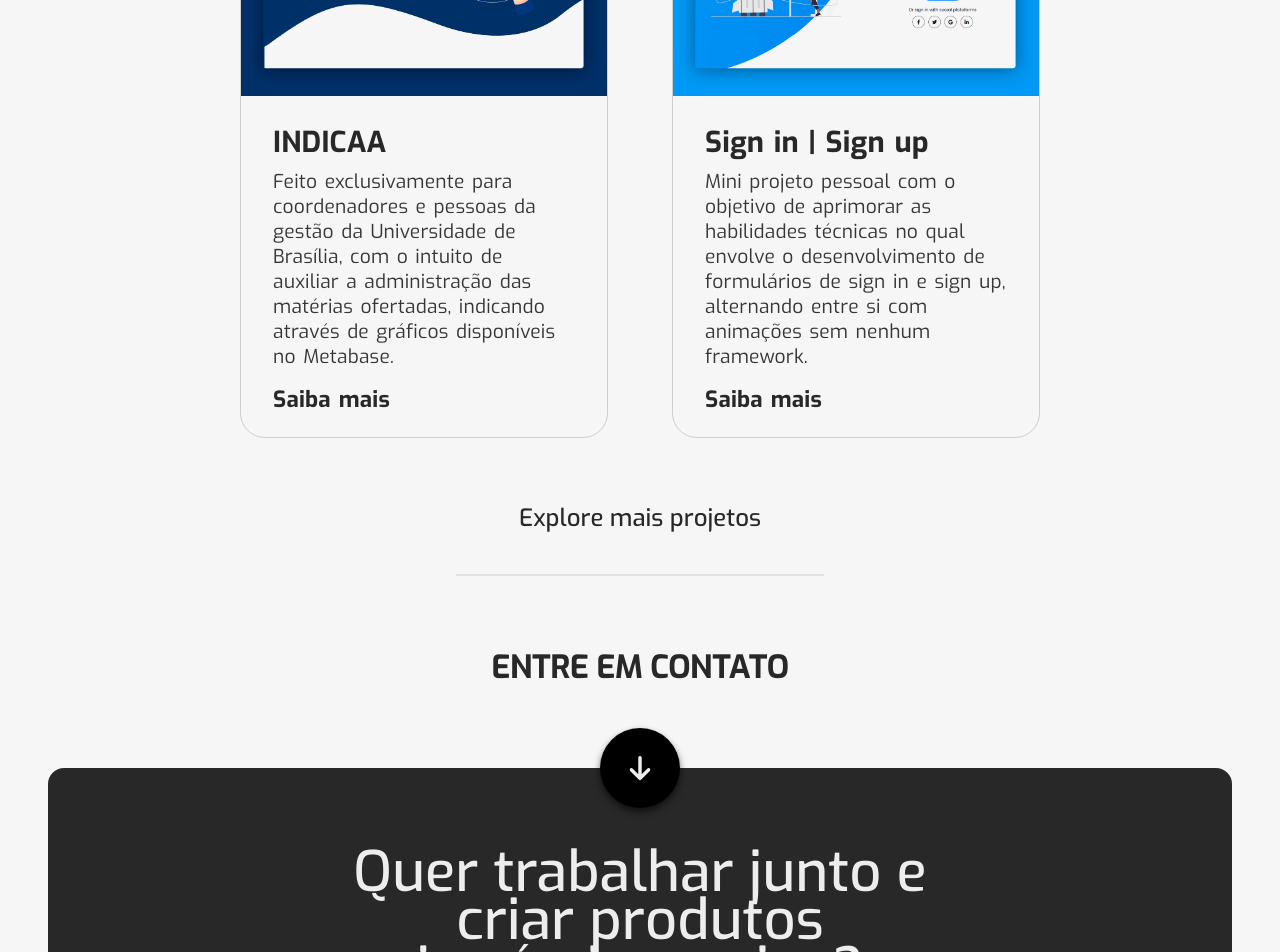
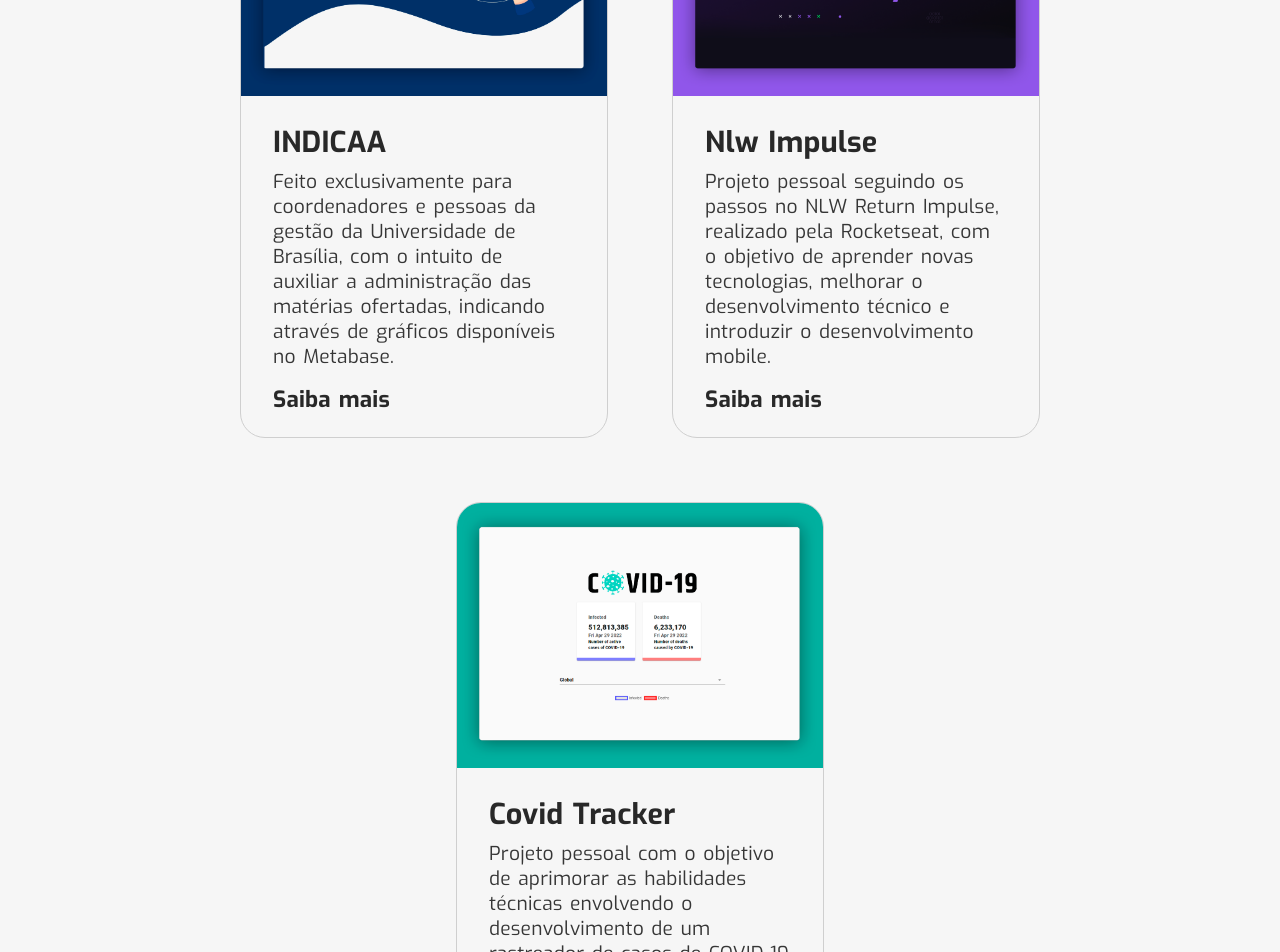
Before and after one commit to guibrbs/Portfolio-OLD, a React (Vite) app: page / in a window 1280 px wide. Shown: the part 1140-2092 px from the top of the page. Built offline with nearby package versions, Linux system fonts and the light colour scheme.

Commit message:
:rocket: Inserting nlw project banner

```diff
--- a/src/components/Projects/index.tsx
+++ b/src/components/Projects/index.tsx
@@ -6,7 +6,8 @@ import CloneNetflix from "../../assets/images/clone-netflix.png";
 import LandingPage from "../../assets/images/landing-page.png";
 import InteractiveRating from "../../assets/images/interactive-rating.png";
 import CovidTracker from "../../assets/images/covid-tracker.png";
-import { Link, NavLink } from "react-router-dom";
+import NlwImpulse from "../../assets/images/nlw-impulse.png"
+import { NavLink } from "react-router-dom";
 
 export default function Projects() {
   type Projects_map = object[];
@@ -17,9 +18,19 @@ export default function Projects() {
       alt: "image-metabase",
       title: "INDICAA",
       description:
-        "Feito exclusivamente para coordenadores e pessoas da gestão da Universidade de Brasília, com o intuito de auxiliar a administração das matérias ofertadas, indicando \
-        através de gráficos disponíveis no Metabase.",
+        "Feito exclusivamente para coordenadores e pessoas da gestão da Universidade de Brasília, com o intuito de auxiliar a \
+         administração das matérias ofertadas, indicando através de gráficos disponíveis no Metabase.",
       id: "one",
+    },
+    {
+      link: "/projetos/NLW",
+      img: NlwImpulse,
+      alt: "Nlw Impulse",
+      title: "Nlw Impulse",
+      description:
+      "Projeto pessoal seguindo os passos no NLW Return Impulse, realizado pela Rocketseat, com o objetivo de aprender novas tecnologias, \
+      melhorar o desenvolvimento técnico e introduzir o desenvolvimento mobile.",
+      id: "two",
     },
     {
       link: "/projetos/SignIn",
@@ -29,7 +40,7 @@ export default function Projects() {
       description:
         "Mini projeto pessoal com o objetivo de aprimorar as habilidades técnicas no qual envolve o desenvolvimento de formulários de sign in e sign up, alternando entre si \
         com animações sem nenhum framework.",
-      id: "two",
+      id: "three",
     },
     {
         link: "/projetos/Landing-Page",
@@ -39,7 +50,7 @@ export default function Projects() {
         description:
         "Projeto pessoal com o objetivo de aprimorar as habilidades técnicas envolvendo o desenvolvimento de uma Landing Page responsiva em qualquer dispositivo, além de incluir o modo noturno\
         animado.",
-        id: "three",
+        id: "four",
     },
     {
       link: "/projetos/Clone-Netflix",
@@ -49,7 +60,7 @@ export default function Projects() {
       description:
         "Projeto pessoal com o objetivo de aprimorar as habilidades técnicas envolvendo o desenvolvimento de uma interface parecida com a da Netflix, utilizando imagens captadas \
         através de uma API open source.",
-      id: "four",
+      id: "five",
     },
     {
       link: "/projetos/Interactive-Rating",
@@ -58,7 +69,7 @@ export default function Projects() {
       title: "Interactive Rating Component",
       description:
         "Projeto pessoal com o objetivo de aprimorar as habilidades técnicas envolvendo o desenvolvimento um componenete interativo de classificação. ",
-      id: "five",
+      id: "six",
     },
     {
       link: "/projetos/Covid-Tracker",
@@ -66,9 +77,9 @@ export default function Projects() {
       alt: "Covid Tracker",
       title: "Covid Tracker",
       description:
-        "Projeto pessoal com o objetivo de aprimorar as habilidades técnicas envolvendo o desenvolvimento de um rastreador de casos de COVID-19 no Brasil e no mundo,\
-        através de uma API open source.",
-      id: "six",
+        "Projeto pessoal com o objetivo de aprimorar as habilidades técnicas envolvendo o desenvolvimento de um rastreador de casos de \
+        COVID-19 no Brasil e no mundo, através de uma API open source.",
+      id: "seven",
     },
   ];
   return (
```
